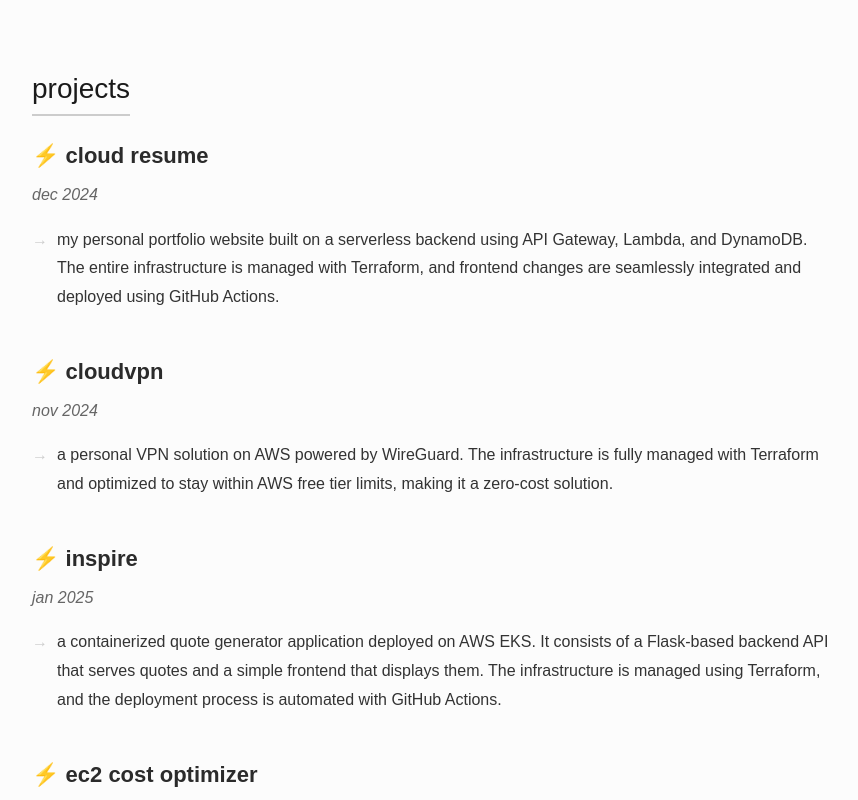
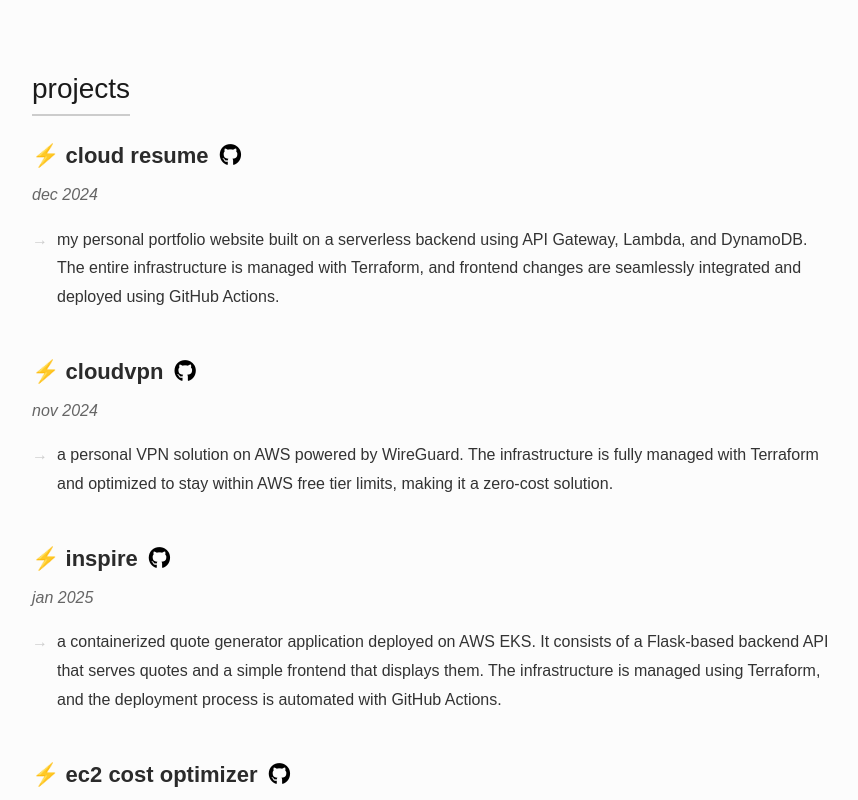
Before and after one commit to ravikiranvm/CloudResume, a plain HTML site: page frontend/index.html in a window 1280 px wide. Shown: the part 180-980 px from the top of the page, without its empty margins (208-1066 px from the left). Drawn offline with Linux system fonts and the light colour scheme; no server answers.

Commit message:
frontend changes - html and styling

```diff
--- a/frontend/index.html
+++ b/frontend/index.html
@@ -5,6 +5,7 @@
     <meta name="viewport" content="width=device-width, initial-scale=1.0">
     <title>Ravi's Resume</title>
     <link href="https://fonts.googleapis.com/css2?family=Architects+Daughter&display=swap" rel="stylesheet">
+    <link rel="stylesheet" href="https://cdnjs.cloudflare.com/ajax/libs/font-awesome/6.4.2/css/all.min.css">
     <link rel="stylesheet" href="styles.css">
     <script src="script.js"></script>
 </head>
@@ -18,7 +19,11 @@
     <h2>projects</h2>
 
     <div class="project">
-        <div class="project-title">⚡ cloud resume</div>
+        <div class="project-title">⚡ cloud resume
+            <a href="https://github.com/ravikiranvm/CloudResume" target="_blank">
+                <i class="fa-brands fa-github"></i>
+            </a>
+        </div>
         <div class="project-date">dec 2024</div>
         <ul class="project-details">
             <li>
@@ -28,7 +33,11 @@
     </div>
 
     <div class="project">
-        <div class="project-title">⚡ cloudvpn</div>
+        <div class="project-title">⚡ cloudvpn
+            <a href="https://github.com/ravikiranvm/CloudVPN" target="_blank">
+                <i class="fa-brands fa-github"></i>
+            </a>
+        </div>
         <div class="project-date">nov 2024</div>
         <ul class="project-details">
             <li>
@@ -38,7 +47,11 @@
     </div>
 
     <div class="project">
-        <div class="project-title">⚡ inspire</div>
+        <div class="project-title">⚡ inspire
+            <a href="https://github.com/ravikiranvm/inspire-eks" target="_blank">
+                <i class="fa-brands fa-github"></i>
+            </a>
+        </div>
         <div class="project-date">jan 2025</div>
         <ul class="project-details">
             <li>
@@ -48,7 +61,11 @@
     </div>
 
     <div class="project">
-        <div class="project-title">⚡ ec2 cost optimizer</div>
+        <div class="project-title">⚡ ec2 cost optimizer
+            <a href="https://github.com/ravikiranvm/aws-cli-project" target="_blank">
+                <i class="fa-brands fa-github"></i>
+            </a>
+        </div>
         <div class="project-date">dec 2024</div>
         <ul class="project-details">
             <li>
--- a/frontend/styles.css
+++ b/frontend/styles.css
@@ -128,3 +128,13 @@
     color: inherit;
     text-decoration: none;
 }
+
+.project-title a {
+    color: black; /* Adjust color if needed */
+    text-decoration: none;
+    padding-left: 5px;
+}
+
+.project-title a:hover i {
+    color: #333; /* Darker shade on hover */
+}
```
